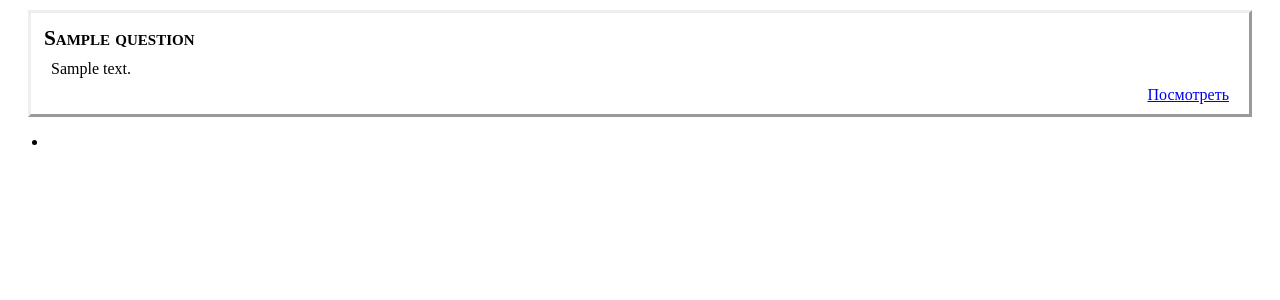
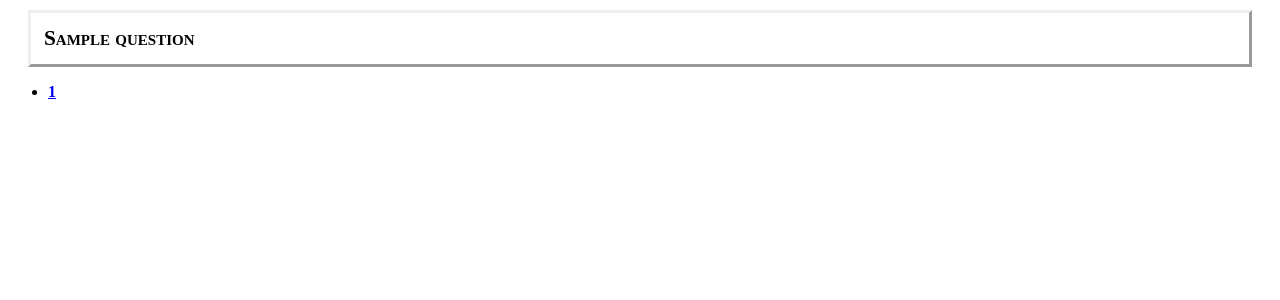
Before and after one commit to OttoSteel/web, a Django app: page / in a window 1280 px wide. Shown: the top 300 px of the page. Run offline with Django 3.2, Linux system fonts and the light colour scheme; tables that the repository leaves empty hold one stand-in row (values such as "Sample post").

Commit message:
update questionList.html

```diff
--- a/ask/templates/questionList.html
+++ b/ask/templates/questionList.html
@@ -6,19 +6,19 @@
 	{% for obj in list %}
 		<div class="question-list">
 			<h4 class="question-list-title">{{ obj.title }}</h4>
-			<p class="question-list-text">{{ obj.text }}</p>
-			<a class="question-list-a" href="{{ obj.get_absolute_url }}">Посмотреть</a>
+
+
 		</div>
 	{% endfor %}
 	{# Peginator #}
 	<nav><ul>
 	{% for p in paginator.page_range %}
-		{% if p.number == page.number %}
+		{% if p == page.number %}
 			<li class="paginator-active">
 		{% else %}
 			<li>
 		{% endif %}
-		<a href="{{ paginator.baseurl }}{{ p.number }}"> {{ p.number }}</a>
+		<a href="{{ paginator.baseurl }}{{ p }}"> {{ p }}</a>
 		</li>
 	{% endfor %}
 	</ul></nav>
```
